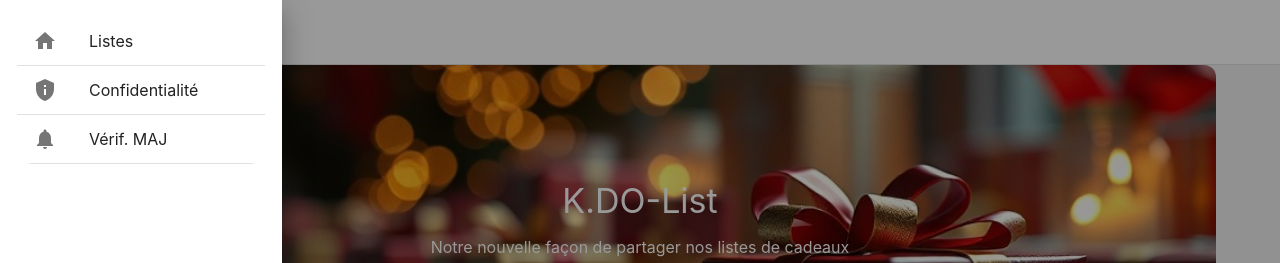
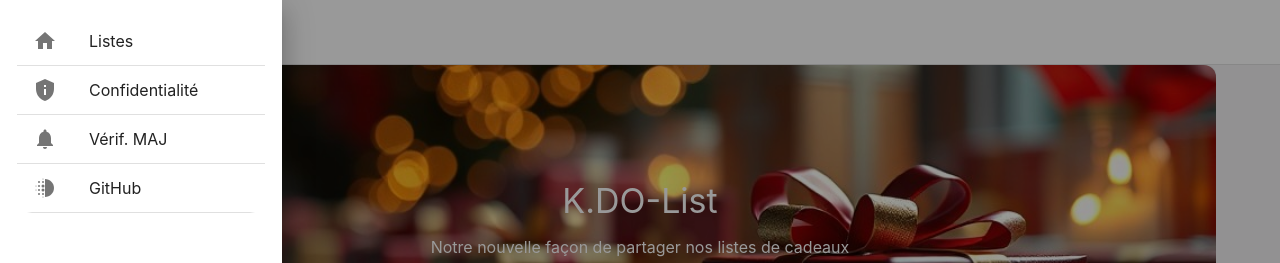
Before and after one commit to hironico/kdolist, a React (Vite) app in the folder client/: page / in a window 1280 px wide. Both pictures are taken after a click on the button 36 px from the left and 32 px from the top of the page. Shown: the top 263 px of the page. Built offline with nearby package versions, Linux system fonts and the light colour scheme.

Commit message:
new github link in the menu

```diff
--- a/client/src/sections/Sidebar/Sidebar.tsx
+++ b/client/src/sections/Sidebar/Sidebar.tsx
@@ -36,6 +36,12 @@ function Sidebar() {
               </ListItemButton>
             </ListItem>
           ))}
+          <ListItem sx={{ p: 0 }} key="github">
+              <ListItemButton component={Link} to="/redirect?url=https://github.com/hironico/kdolist&newTab=true" onClick={sidebarActions.close}>
+                <ListItemIcon><DefaultIcon /></ListItemIcon>
+                <ListItemText>GitHub</ListItemText>
+              </ListItemButton>
+            </ListItem>
       </List>
     </SwipeableDrawer>
   );
```
